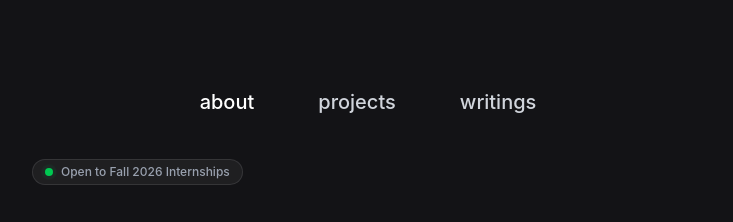
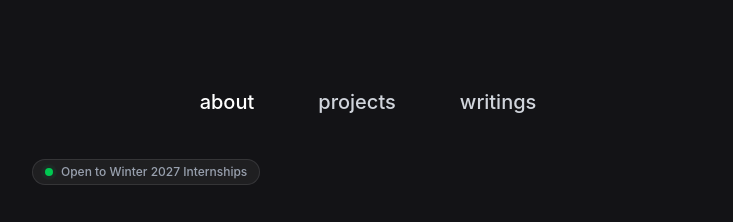
Before and after one commit to brandonviaje/brandonviaje.github.io, a React (Vite) app: page / in a window 1280 px wide. Shown: the top 222 px of the page, without its empty margins (272-1005 px from the left). Built offline with nearby package versions, Linux system fonts and the light colour scheme.

Commit message:
feat: update status bar

```diff
--- a/src/components/About.jsx
+++ b/src/components/About.jsx
@@ -17,7 +17,7 @@ function About() {
               <span className="animate-ping absolute inline-flex h-full w-full rounded-full bg-green-400 opacity-75"></span>
               <span className="relative inline-flex rounded-full h-2 w-2 bg-green-500"></span>
             </span>
-            Open to Fall 2026 Internships
+            Open to Winter 2027 Internships
           </div>
 
           <h1 className="text-4xl sm:text-5xl md:text-7xl font-black tracking-tight leading-tight bg-gradient-to-br from-white to-gray-500 bg-clip-text text-transparent">
```
